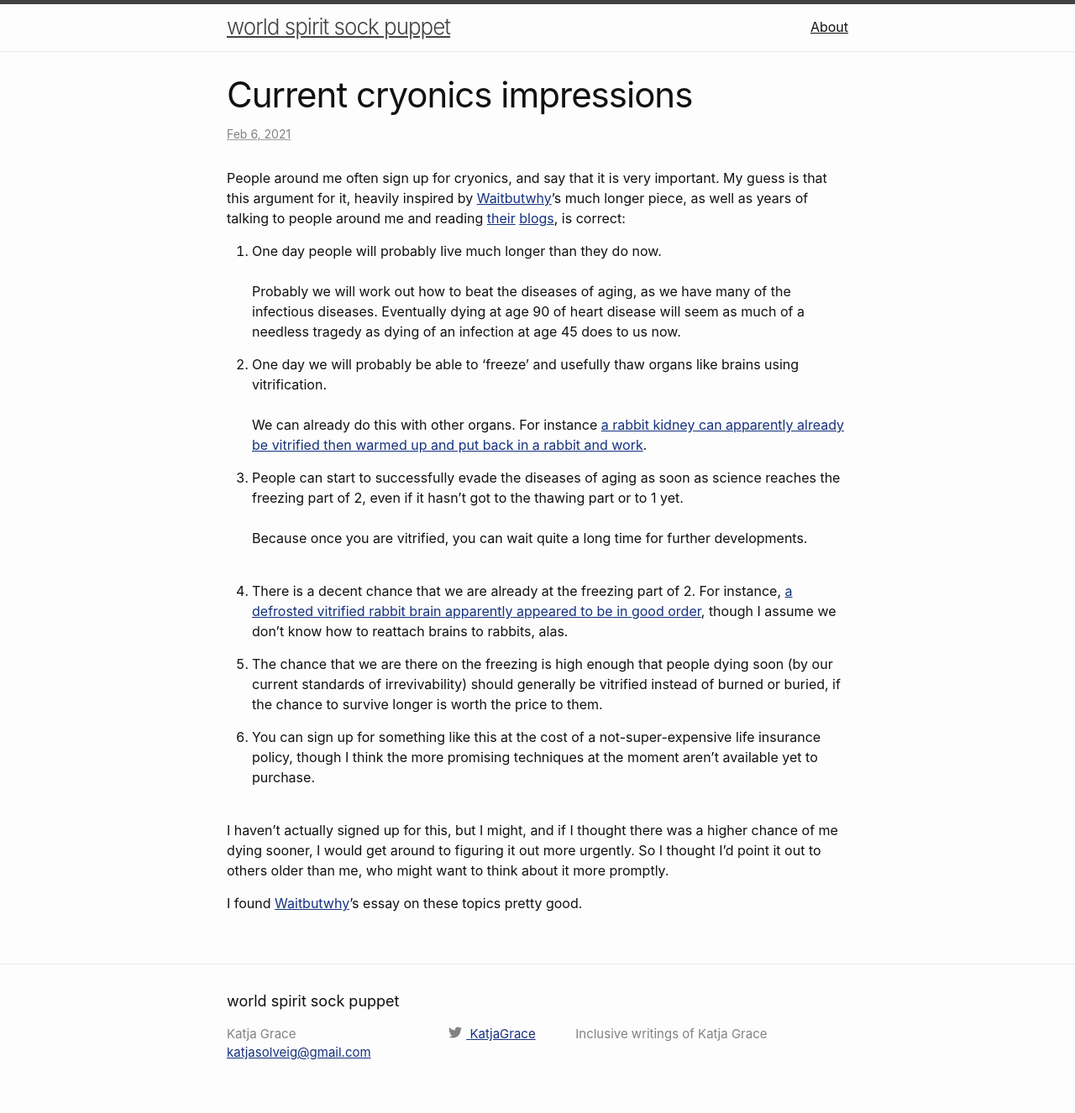
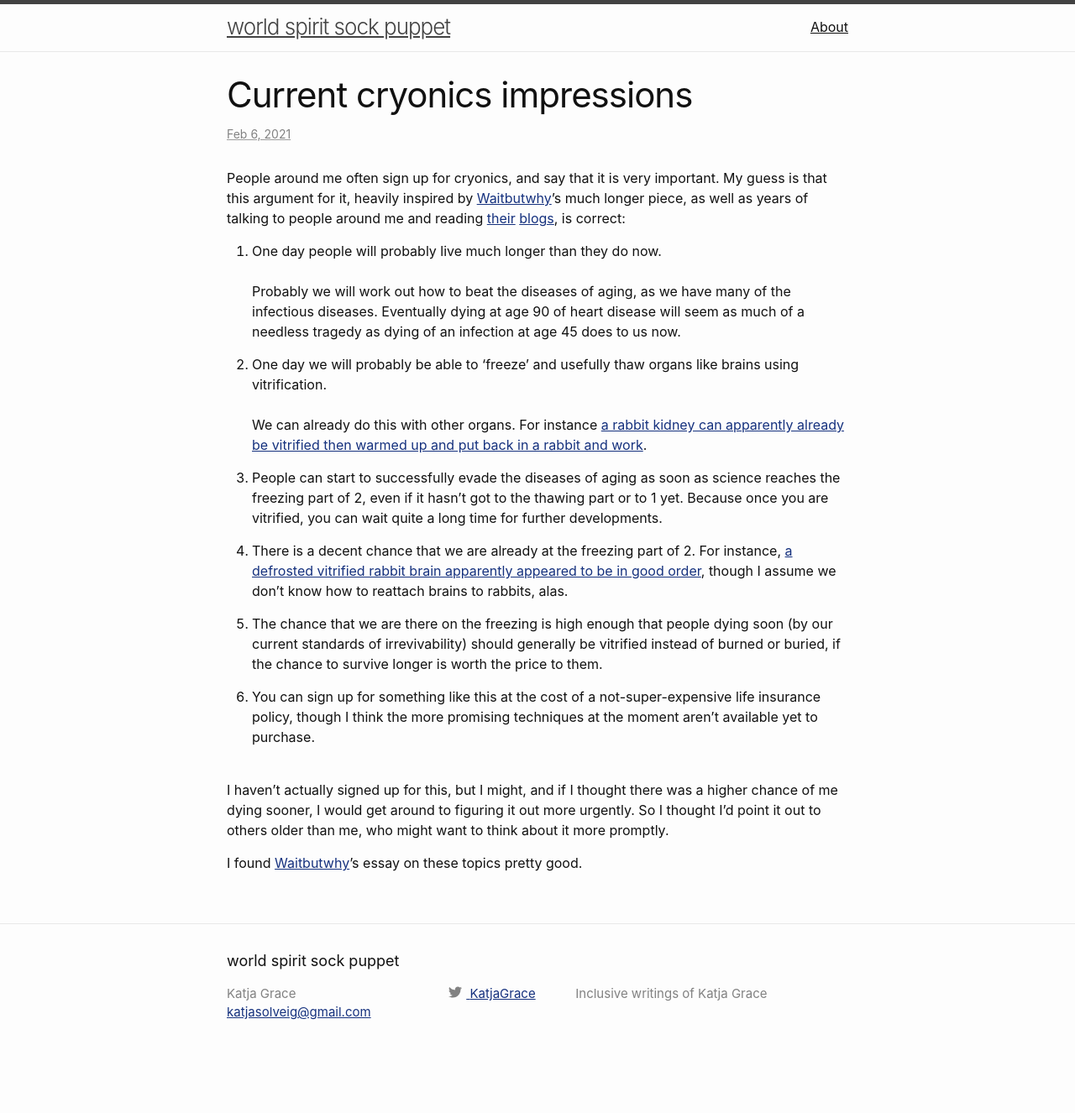
Before and after one commit to katjagrace/katjagrace.github.io, a Jekyll site: the page built from _posts/2021-02-06-cryonics.md, in a window 1280 px wide. Shown: the whole page at 84% size. Built offline with Jekyll 4.4.1, drawn with Linux system fonts in a browser that asks for light colours; comment, search, counter and statistics services are not loaded; after the commit the page ends 1278 px from its top, so only the background shows below that.

```diff
--- a/_posts/2021-02-06-cryonics.md
+++ b/_posts/2021-02-06-cryonics.md
@@ -13,7 +13,7 @@ People around me often sign up for cryonics, and say that it is very important.
 
 2. One day we will probably be able to 'freeze' and usefully thaw organs like brains using vitrification.<br><br>We can already do this with other organs. For instance [a rabbit kidney can apparently already be vitrified then warmed up and put back in a rabbit and work](https://www.ncbi.nlm.nih.gov/pmc/articles/PMC2781097/).
 
-3. People can start to successfully evade the diseases of aging as soon as science reaches the freezing part of 2, even if it hasn't got to the thawing part or to 1 yet.<br><br>Because once you are vitrified, you can wait quite a long time for further developments.<br><br>
+3. People can start to successfully evade the diseases of aging as soon as science reaches the freezing part of 2, even if it hasn't got to the thawing part or to 1 yet. Because once you are vitrified, you can wait quite a long time for further developments.
 
 4. There is a decent chance that we are already at the freezing part of 2. For instance, [a defrosted vitrified rabbit brain apparently appeared to be in good order](https://www.rt.com/news/332074-cryonics-rabbit-brain-regenerated/), though I assume we don't know how to reattach brains to rabbits, alas.
 
```
